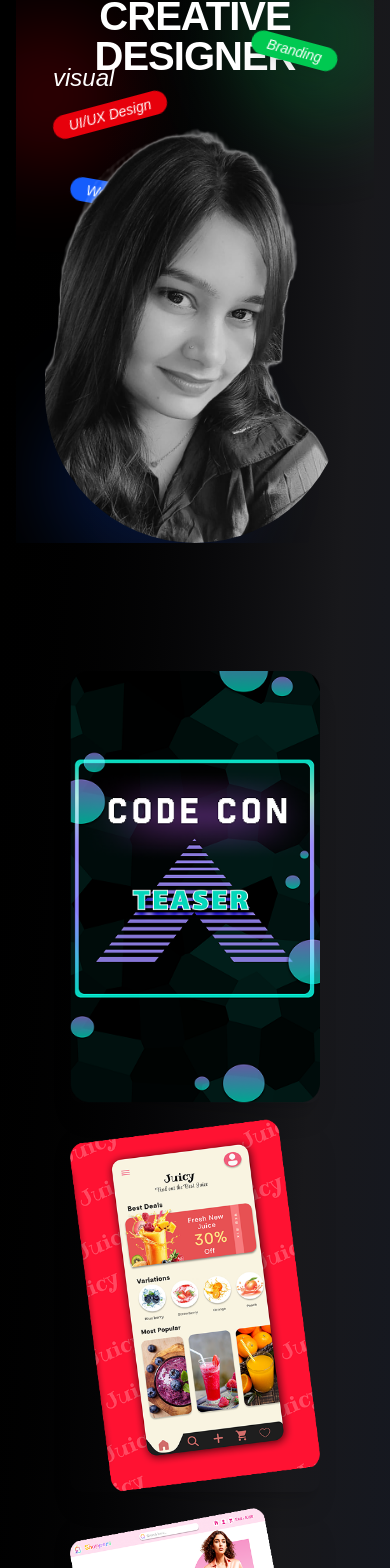
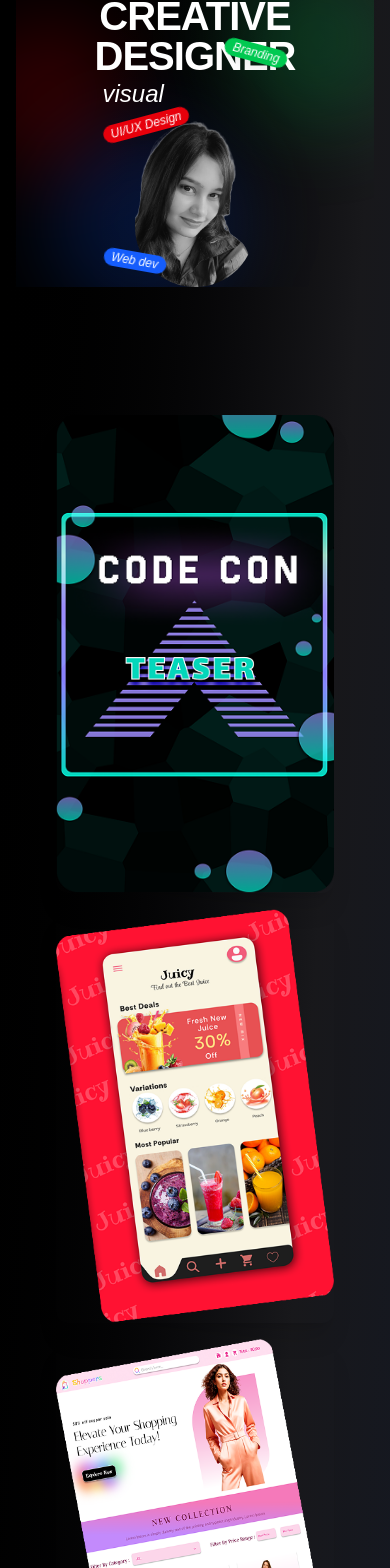
Before and after one commit to ShreyaAsthana08/Portfolio-Shreya-Asthana, a Next.js app: page / in a window 390 px wide. Shown: the part 176-1744 px from the top of the page. Built offline with nearby package versions, Linux system fonts and the light colour scheme.

Commit message:
tags updated and img  size changes

```diff
--- a/src/app/components/About.jsx
+++ b/src/app/components/About.jsx
@@ -30,14 +30,32 @@ const About = () => {
 
       {/* Image Stack */}
       <div className="relative w-full lg:w-1/2 h-auto max-w-[500px] flex lg:block justify-center items-center">
-        {/* For small screens: stack images */}
+        {/* Mobile View: Stack Images */}
         <div className="flex flex-col gap-4 lg:hidden">
-          <Image src="/img1.png" alt="Project 1" width={250} height={300} className="rounded-xl shadow-xl mx-auto" />
-          <Image src="/img2.png" alt="Project 2" width={250} height={300} className="rounded-xl shadow-xl mx-auto" />
-          <Image src="/img3.png" alt="Project 3" width={250} height={300} className="rounded-xl shadow-xl mx-auto" />
+          <Image
+            src="/img1.png"
+            alt="Project 1"
+            width={250}
+            height={300}
+            className="rounded-xl shadow-xl mx-auto w-[85%] h-auto"
+          />
+          <Image
+            src="/img2.png"
+            alt="Project 2"
+            width={250}
+            height={300}
+            className="rounded-xl shadow-xl mx-auto w-[85%] h-auto"
+          />
+          <Image
+            src="/img3.png"
+            alt="Project 3"
+            width={250}
+            height={300}
+            className="rounded-xl shadow-xl mx-auto w-[85%] h-auto"
+          />
         </div>
 
-        {/* For large screens: animated overlap */}
+        {/* Desktop View: Animated Overlap */}
         <div className="hidden lg:block relative h-[500px] w-full">
           {/* Center Image */}
           <Image
@@ -72,7 +90,6 @@ const About = () => {
             style={{ zIndex: 1 }}
           />
         </div>
-
       </div>
 
       {/* Fade animation */}
--- a/src/app/components/Hero.jsx
+++ b/src/app/components/Hero.jsx
@@ -25,7 +25,7 @@ export const Hero = () => {
           <h1 className="text-[2.5rem] sm:text-[6rem] font-extrabold tracking-tight leading-none animate-fade-in">
             CREATIVE
           </h1>
-          <p className="text-[1.5rem] sm:text-[2.5rem] italic absolute left-2 sm:left-[-6rem] top-[4rem] sm:top-[5rem] animate-fade-in">
+          <p className="text-[1.5rem] sm:text-[2.5rem] italic absolute left-2 sm:left-[-6rem] top-[5rem] sm:top-[5rem] animate-fade-in">
             visual
           </p>
           <h2 className="text-[2.5rem] sm:text-[6rem] font-extrabold tracking-tight leading-none animate-fade-in">
@@ -33,25 +33,36 @@ export const Hero = () => {
           </h2>
 
           {/* Tags (Position Adjusted) */}
-          <div className="absolute left-2 sm:left-[-6rem] top-[7rem] sm:top-[9rem] rotate-[-15deg] animate-bounce">
-            <span className="bg-red-600 text-white px-4 py-1 rounded-full shadow-xl text-sm italic">UI/UX Design</span>
-          </div>
-          <div className="absolute right-2 sm:right-[-6rem] top-[3rem] sm:top-[5rem] rotate-[15deg] animate-bounce">
-            <span className="bg-green-500 text-white px-4 py-1 rounded-full shadow-xl text-sm italic">Branding</span>
-          </div>
-          <div className="absolute left-6 sm:left-[6rem] top-[12rem] sm:top-[14rem] rotate-[10deg] animate-bounce">
-            <span className="bg-blue-600 text-white px-4 py-1 rounded-full shadow-xl text-sm italic">Web dev</span>
-          </div>
+          {/* 🔴 UI/UX Design Tag */}
+<div className="absolute left-2 sm:left-[-6rem] top-[7.5rem] sm:top-[9rem] rotate-[-15deg] animate-bounce z-20">
+  <span className="bg-red-600 text-white px-2 py-0.5 sm:px-4 sm:py-1 rounded-full shadow-xl text-xs sm:text-sm italic">
+    UI/UX Design
+  </span>
+</div>
 
-          {/* Profile Image */}
+{/* 🟢 Branding Tag */}
+<div className="absolute right-2 sm:right-[-6rem] top-[3rem] sm:top-[5rem] rotate-[15deg] animate-bounce z-20">
+  <span className="bg-green-500 text-white px-2 py-0.5 sm:px-4 sm:py-1 rounded-full shadow-xl text-xs sm:text-sm italic">
+    Branding
+  </span>
+</div>
+
+{/* 🔵 Web Dev Tag */}
+<div className="absolute left-2 sm:left-[6rem] top-[16rem] sm:top-[14rem] rotate-[10deg] animate-bounce z-40">
+  <span className="bg-blue-600 text-white px-2 py-0.5 sm:px-4 sm:py-1 rounded-full shadow-xl text-xs sm:text-sm italic">
+    Web dev
+  </span>
+</div>
+
+           {/* Profile Image - resized on small screens */}
           <div className="mt-10 animate-fade-in">
-           <Image
-  src="/my puc.png"
-  alt="Shreya Asthana"
-  width={300}
-  height={240}
-  className="rounded-full mx-auto grayscale max-w-[80vw] sm:max-w-[300px]"
-/>
+            <Image
+              src="/my puc.png"
+              alt="Shreya Asthana"
+              width={200}
+              height={200}
+              className="rounded-full mx-auto grayscale w-[120px] sm:w-[300px] h-auto"
+            />
           </div>
         </div>
       </section>
--- a/src/app/components/Navbar.jsx
+++ b/src/app/components/Navbar.jsx
@@ -67,12 +67,12 @@ const ResumeButton = () => (
 // Navigation Links
 const NavLinks = ({ onClick }) => (
   <div className="flex flex-col md:flex-row md:space-x-6 items-center gap-2 md:gap-0">
-    <Link href="#home" className="hover:underline px-2 py-2" onClick={onClick}>Home</Link>
-    <Link href="#visual-section" className="hover:underline px-2 py-2" onClick={onClick}>About</Link>
-    <Link href="#projects" className="hover:underline px-2 py-2" onClick={onClick}>Designing</Link>
-    <Link href="#webdev" className="hover:underline px-2 py-2" onClick={onClick}>Web Dev</Link>
-    <Link href="#skills" className="hover:underline px-2 py-2" onClick={onClick}>Skills</Link>
-    <Link href="#contact" className="hover:underline px-2 py-2" onClick={onClick}>Contact</Link>
+    <Link href="#home" className="hover:underline hover:decoration-pink-500 decoration-2 px-2 py-2" onClick={onClick}>Home</Link>
+    <Link href="#visual-section" className="hover:-underline hover:decoration-pink-500 px-2 py-2" onClick={onClick}>About</Link>
+    <Link href="#projects" className="hover:-underline hover:decoration-pink-500 px-2 py-2" onClick={onClick}>Designing</Link>
+    <Link href="#webdev" className="hover:-underline hover:decoration-pink-500 px-2 py-2" onClick={onClick}>Web Dev</Link>
+    <Link href="#skills" className="hover:-underline hover:decoration-pink-500 px-2 py-2" onClick={onClick}>Skills</Link>
+    <Link href="#contact" className="hover:-underline hover:decoration-pink-500 px-2 py-2" onClick={onClick}>Contact</Link>
   </div>
 );
 
--- a/src/app/components/WebProjects.jsx
+++ b/src/app/components/WebProjects.jsx
@@ -68,7 +68,7 @@ export default function WebDevProjects() {
               {/* Image */}
               <motion.div
                 className="w-full sm:w-1/2 rounded-xl overflow-hidden shadow-xl border border-zinc-700"
-                whileHover={{ scale: 1.02, rotate: idx % 2 === 0 ? -1 : 1 }}
+                whileHover={{ scale: 1.03, rotate: idx % 2 === 0 ? -1 : 1 }}
                 transition={{ type: 'spring', stiffness: 200 }}
               >
                 <Image
@@ -83,7 +83,7 @@ export default function WebDevProjects() {
               {/* Link Button */}
               <motion.div
                 className="w-full sm:w-1/2 flex justify-center sm:justify-start"
-                whileHover={{ scale: 1.05 }}
+                whileHover={{ scale: 1.07 }}
                 transition={{ type: 'spring', stiffness: 300 }}
               >
                 <Link
```
Lines whose indentation alone changed are shown as unchanged.
